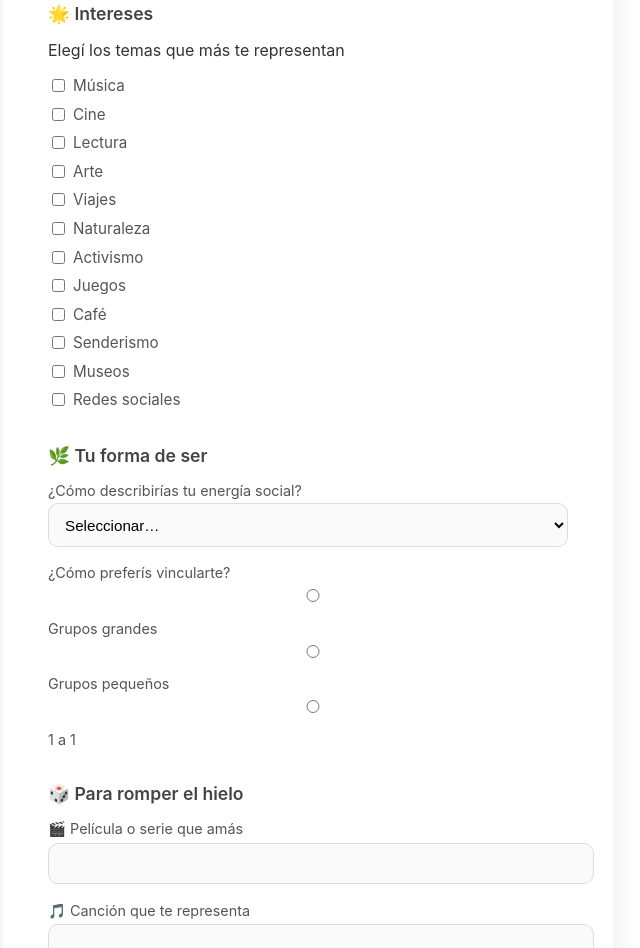
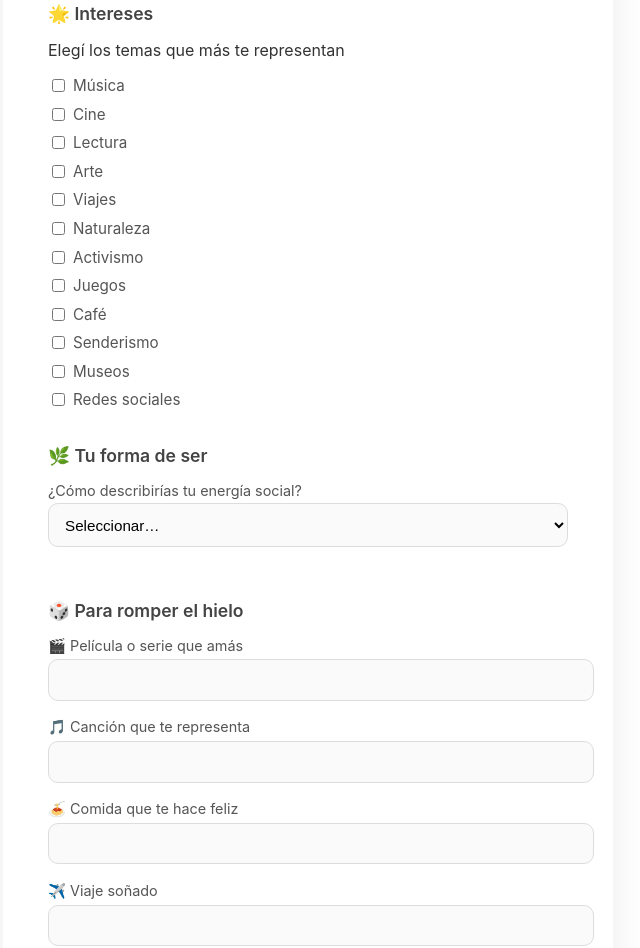
Before and after one commit to camilamarcote/Meet-Go, a website: page ecomercio-grupo4/complete-profile.html in a window 1280 px wide. Shown: the part 245-1193 px from the top of the page, without its empty margins (332-972 px from the left). Drawn offline with Linux system fonts and the light colour scheme; sample sign-in values are in the browser's storage.

```diff
--- a/ecomercio-grupo4/complete-profile.html
+++ b/ecomercio-grupo4/complete-profile.html
@@ -54,14 +54,6 @@
       <option value="ambivertida">Ambivertida</option>
       <option value="extrovertida">Extrovertida</option>
     </select>
-
-    <label>¿Cómo preferís vincularte?</label>
-    <div class="radio-group">
-      <label><input type="radio" name="style" value="grupos"> Grupos grandes</label>
-      <label><input type="radio" name="style" value="pequenos"> Grupos pequeños</label>
-      <label><input type="radio" name="style" value="uno"> 1 a 1</label>
-    </div>
-  </section>
 
   <!-- ===================== -->
   <!-- 🎲 ICEBREAKERS -->
@@ -132,3 +124,8 @@
   </button>
 
 </form>
+
+</body>
+<script src="js/complete-profile.js"></script>
+
+</html>
```
